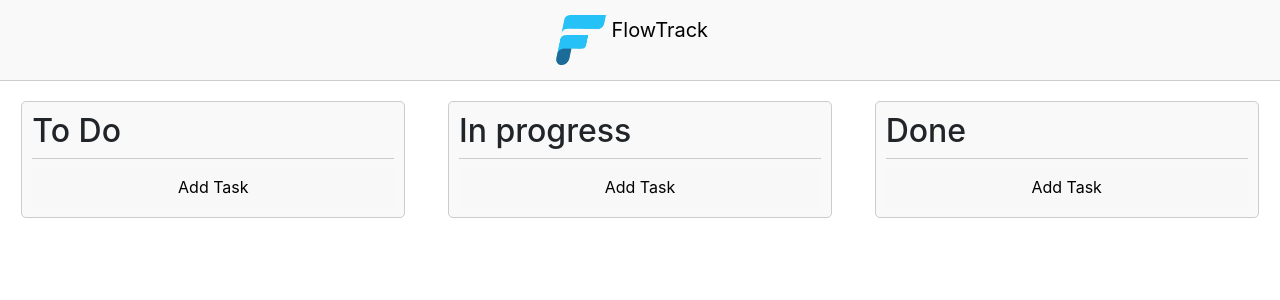
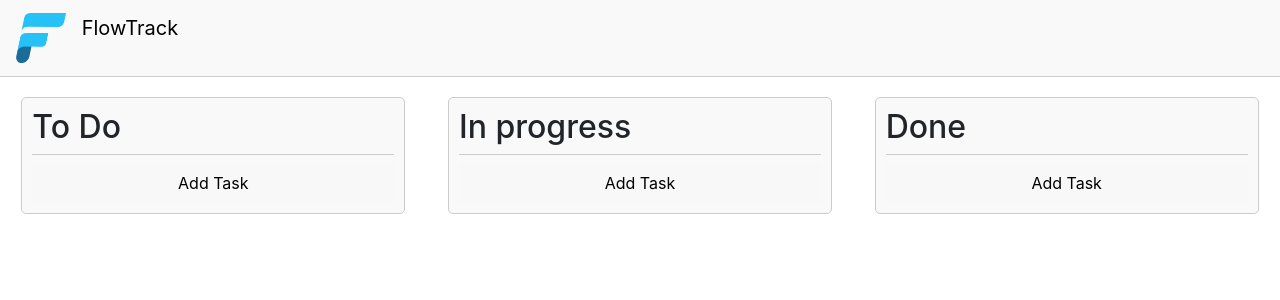
Before and after one commit to Kneatrum/kanban, a Flask app: page / in a window 1280 px wide. Shown: the top 300 px of the page. Run offline with Flask 3, Linux system fonts and the light colour scheme; data that the repository does not hold is empty; some libraries are stand-ins or nearby versions.

Commit message:
A few changes with the nav bar styling and the logo

```diff
--- a/static/css/styles.css
+++ b/static/css/styles.css
@@ -1,13 +1,17 @@
 
 
 .navbar {
-display: flex;
-    justify-content: space-around;
-    align-items: center;
-    background-color: #f9f9f9;
-    padding: 10px 0;
-    border-bottom: 1px solid #ccc;
-}
+    display: flex;
+        background-color: #f9f9f9;
+        border-bottom: 1px solid #ccc;
+    }
+
+
+    .logo-image {
+        margin-right: 10px;
+    }
+
+
 
 .kanban-board {
     display: flex;
```
